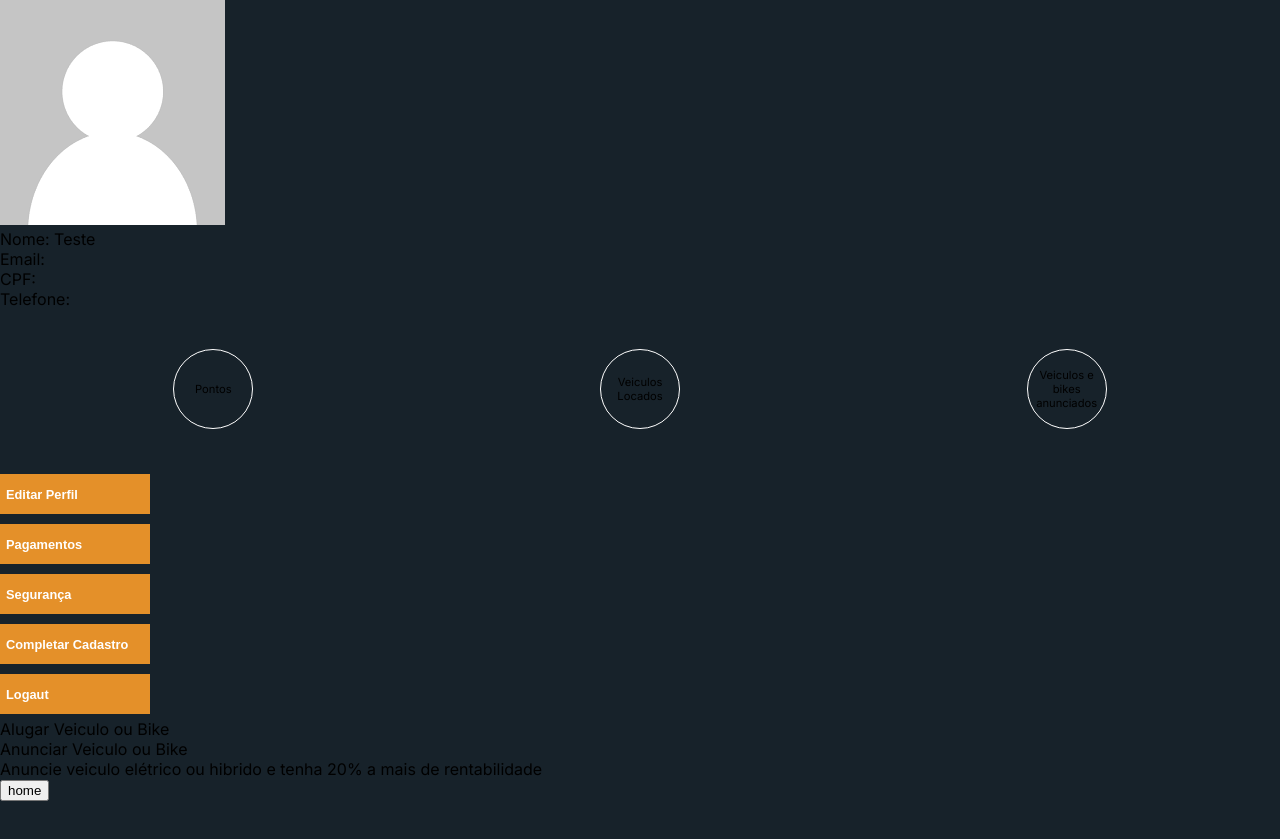
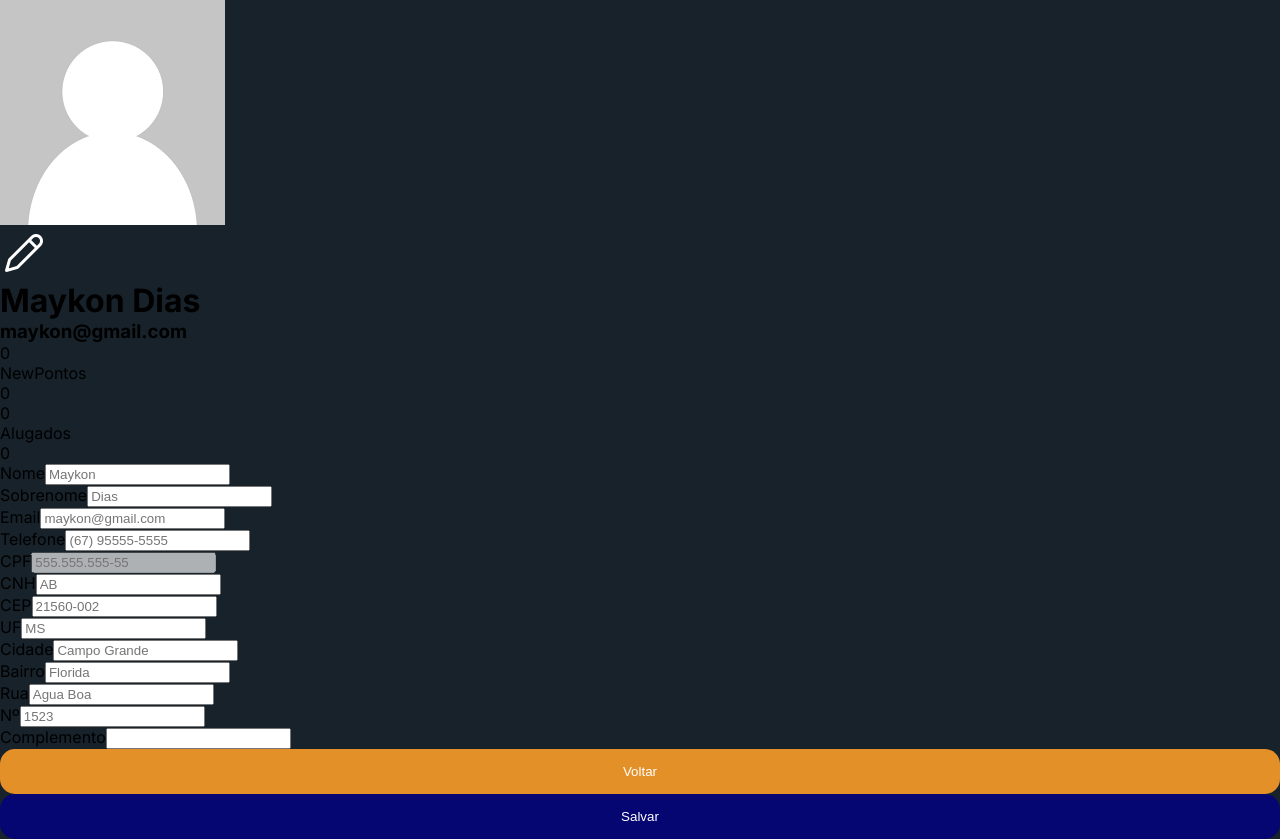
Before and after one commit to sergioothoniel/provi_hack, a React (Create React App) app: page /perfil in a window 1280 px wide. Before the commit the page ends 801 px from the top, so only its background shows below. Built offline with nearby package versions, Linux system fonts and the light colour scheme.

Commit message:
feat: Criação Page Perfil

```diff
--- a/src/components/Input/index.jsx
+++ b/src/components/Input/index.jsx
@@ -1,14 +1,33 @@
-import { InputBox } from "./styles"
+import { InputPerfil } from "../../pages/Perfil/style";
+import { InputBox } from "./styles";
 
-const Input = ({children, type, register, name, error, ...rest}) =>{
+const Input = ({ children, type, register, name, error, ...rest }) => {
+  return (
+    <InputBox>
+      <label>
+        {children} {!!error && <span>{"   -   " + error}</span>}
+      </label>
+      <input type={type} {...register(name)} {...rest} />
+    </InputBox>
+  );
+};
 
-    return(
-        <InputBox>
-            <label>{children} {!!error && <span>{"   -   "+error}</span>}</label>
-            <input type={type} {...register(name)} {...rest}/>
-        </InputBox>
+export default Input;
 
-    )
-}
-
-export default Input
+export const InputPerfilBox = ({ children, label, disabled }) => {
+  return (
+    <>
+      {disabled ? (
+        <InputPerfil>
+          <label>{label}</label>
+          <input disabled placeholder={children} />
+        </InputPerfil>
+      ) : (
+        <InputPerfil>
+          <label>{label}</label>
+          <input placeholder={children} />
+        </InputPerfil>
+      )}
+    </>
+  );
+};
--- a/src/components/Input/styles.js
+++ b/src/components/Input/styles.js
@@ -6,15 +6,14 @@ display: flex;
   flex-direction: column;
   align-items: flex-start;
 
-
-input{
+  input {
     width: 100%;
     height: 40px;
     background-color: initial;
     border: none;
     border-bottom: 1px solid #2f1a76;
     margin-top: 10px;
-    color: #FFFFFF;
+    color: #ffffff;
     font-size: initial;
   }
 
@@ -23,8 +22,7 @@ box-shadow: 0 0 0 0;
     outline: 0;
   }
 
-span{
+  span {
     color: red;
   }
-
-`
+`;
--- a/src/models/menu/index.jsx
+++ b/src/models/menu/index.jsx
@@ -5,7 +5,7 @@ import {
   ConteInfo,
   ConteMenu,
   ConteMenuGeral,
-  Divisao,
+  DivisaoMenu,
 } from "./style";
 
 import home from "../../img/home.png";
@@ -39,7 +39,7 @@ export const Menu = ({ click }) => {
           <h1>Maykon Dias</h1>
           <h3>maykon@gmail.com</h3>
         </ConteInfo>
-        <Divisao></Divisao>
+        <DivisaoMenu />
         <ConteBtns>
           <BtnsHome>
             <img src={home} />
--- a/src/models/menu/style.js
+++ b/src/models/menu/style.js
@@ -60,7 +60,7 @@ export const ConteInfo = styled.div`
   }
 `;
 
-export const Divisao = styled.div`
+export const DivisaoMenu = styled.div`
   @media (min-width: 320px) and (max-width: 500px) {
     width: 100%;
     height: 3px;
--- a/src/pages/Perfil/index.jsx
+++ b/src/pages/Perfil/index.jsx
@@ -1,14 +1,29 @@
-import { ButtonContainer } from "../../components/Button/styles";
 import {
   ContainerInfo,
   ContainerPerfil,
-  ConteBtns,
-  ConteInfoExtra,
+  ConteBtn,
+  ConteInfoStatic,
+  ContePoints,
+  ConteStaticInfo,
+  ConteStatistic,
+  ContValor,
+  DivisaoPerfil,
   ImgInfo,
-  InfoDados,
 } from "./style";
 
+import editar from "../../img/editar.png";
+import { useForm } from "react-hook-form";
+import Input, { InputPerfilBox } from "../../components/Input";
+import Button from "../../components/Button";
+import { useHistory } from "react-router-dom/cjs/react-router-dom.min";
+
 export const Perfil = () => {
+  const history = useHistory();
+
+  const BtnVoltar = () => {
+    history.push("/");
+  };
+
   return (
     <ContainerPerfil>
       <ContainerInfo>
@@ -18,38 +33,61 @@ export const Perfil = () => {
             alt="user"
           />
         </ImgInfo>
-        <InfoDados>
-          <p>Nome: Teste</p>
-          <p>Email:</p>
-          <p>CPF:</p>
-          <p>Telefone:</p>
-        </InfoDados>
+        <span>
+          <img src={editar} alt="" />
+        </span>
+        <h1>Maykon Dias</h1>
+        <h3>maykon@gmail.com</h3>
       </ContainerInfo>
-      <ConteInfoExtra>
-        <div>Pontos</div>
-        <div>Veiculos Locados</div>
-        <div>Veiculos e bikes anunciados</div>
-      </ConteInfoExtra>
-      <ConteBtns>
-        <button>Editar Perfil</button>
-        <button>Pagamentos</button>
-        <button>Segurança</button>
-        <button>Completar Cadastro</button>
-        <button>Logaut</button>
-      </ConteBtns>
-      <div>
-        <div>Alugar Veiculo ou Bike</div>
-        <div>Anunciar Veiculo ou Bike</div>
-      </div>
-      <div>
-        <div>
-          Anuncie veiculo elétrico ou hibrido e tenha 20% a mais de
-          rentabilidade
-        </div>
-      </div>
-      <div>
-        <button>home</button>
-      </div>
+      <DivisaoPerfil />
+
+      <ConteInfoStatic>
+        <ConteStatistic>
+          <ConteStaticInfo>
+            <ContePoints>
+              <p>0</p>
+              <div></div>
+              <span>NewPontos</span>
+            </ContePoints>
+          </ConteStaticInfo>
+          <ContValor>
+            <span>0</span>
+          </ContValor>
+        </ConteStatistic>
+        <ConteStatistic>
+          <ConteStaticInfo>
+            <ContePoints>
+              <p>0</p>
+              <div></div>
+              <span>Alugados</span>
+            </ContePoints>
+          </ConteStaticInfo>
+          <ContValor>
+            <span>0</span>
+          </ContValor>
+        </ConteStatistic>
+      </ConteInfoStatic>
+
+      <DivisaoPerfil />
+      <InputPerfilBox label="Nome">Maykon</InputPerfilBox>
+      <InputPerfilBox label="Sobrenome">Dias</InputPerfilBox>
+      <InputPerfilBox label="Email">maykon@gmail.com</InputPerfilBox>
+      <InputPerfilBox label="Telefone">(67) 95555-5555</InputPerfilBox>
+      <InputPerfilBox disabled="disabled" label="CPF">
+        555.555.555-55
+      </InputPerfilBox>
+      <InputPerfilBox label="CNH">AB</InputPerfilBox>
+      <InputPerfilBox label="CEP">21560-002</InputPerfilBox>
+      <InputPerfilBox label="UF">MS</InputPerfilBox>
+      <InputPerfilBox label="Cidade">Campo Grande</InputPerfilBox>
+      <InputPerfilBox label="Bairro">Florida</InputPerfilBox>
+      <InputPerfilBox label="Rua">Agua Boa</InputPerfilBox>
+      <InputPerfilBox label="Nº">1523</InputPerfilBox>
+      <InputPerfilBox label="Complemento"></InputPerfilBox>
+      <ConteBtn>
+        <Button click={BtnVoltar}>Voltar</Button>
+        <Button colorSchema="true">Salvar</Button>
+      </ConteBtn>
     </ContainerPerfil>
   );
 };
--- a/src/pages/Perfil/style.js
+++ b/src/pages/Perfil/style.js
@@ -18,6 +18,39 @@ export const ContainerInfo = styled.div`
     width: 100%;
     padding: 10px 0;
     box-sizing: border-box;
+
+    h1 {
+      margin-top: -20px;
+      color: white;
+      font-size: 1.2em;
+    }
+
+    h3 {
+      margin-top: 10px;
+      color: #9ea3a9;
+      font-size: 0.8em;
+      font-weight: 500;
+    }
+
+    span {
+      display: flex;
+      align-items: center;
+      justify-content: center;
+      width: 40px;
+      height: 40px;
+      background-color: #cc6b1f;
+      border-radius: 50%;
+      padding: 5px;
+      position: relative;
+      top: -40px;
+      right: -35px;
+      box-sizing: border-box;
+    }
+
+    span img {
+      width: 24px;
+      height: 24px;
+    }
   }
 `;
 
@@ -25,9 +58,9 @@ export const ImgInfo = styled.div`
   @media (min-width: 320px) and (max-width: 500px) {
     display: flex;
     width: 100px;
-    border: 2px solid white;
     border-radius: 50%;
-    margin-bottom: 20px;
+    border: 2px solid #c4671d;
+    padding: 3px;
     img {
       border-radius: 50%;
       width: 100%;
@@ -36,54 +69,126 @@ export const ImgInfo = styled.div`
   }
 `;
 
-export const InfoDados = styled.div`
+export const DivisaoPerfil = styled.div`
   @media (min-width: 320px) and (max-width: 500px) {
     width: 100%;
+    height: 3px;
+    background-color: #0f2154;
+    margin: 20px 0;
+  }
+`;
+
+export const ConteInfoStatic = styled.div`
+  @media (min-width: 320px) and (max-width: 500px) {
+    width: 100%;
+    display: flex;
+    justify-content: space-around;
+  }
+`;
+
+export const ConteStatistic = styled.div`
+  @media (min-width: 320px) and (max-width: 500px) {
+    display: flex;
+    flex-direction: column;
+    align-items: center;
+    justify-content: center;
+    border-radius: 50%;
+    color: white;
     box-sizing: border-box;
-    padding: 0 50px;
+  }
+`;
 
+export const ConteStaticInfo = styled.div`
+  @media (min-width: 320px) and (max-width: 500px) {
+    display: flex;
+    align-items: center;
+    width: 100px;
+    height: 100px;
+    border-radius: 50%;
+    border: 2px solid #c4671d;
+    box-sizing: border-box;
+    padding: 5px;
+  }
+`;
+
+export const ContePoints = styled.div`
+  @media (min-width: 320px) and (max-width: 500px) {
+    display: flex;
+    flex-direction: column;
+    align-items: center;
+    justify-content: flex-start;
+    width: 100%;
+    height: 100%;
+    border-radius: 50%;
+    box-sizing: border-box;
+    background: linear-gradient(#102035, #42439a, #102035);
     p {
-      font-size: 0.8em;
-      margin: 8px 0px;
+      margin: 5px 0 0 0;
+      font-size: 2em;
+    }
+    span {
+      text-align: center;
+      margin: 1px 0;
+      font-size: 0.7em;
+    }
+    > div {
+      margin: 3px 0;
+      background-color: white;
+      width: 25%;
+      height: 1px;
     }
   }
 `;
 
-export const ConteInfoExtra = styled.div`
-  width: 100%;
-  display: flex;
-  justify-content: space-around;
-  box-sizing: border-box;
-  margin: 40px 0;
-  > div {
+export const ContValor = styled.div`
+  @media (min-width: 320px) and (max-width: 500px) {
     display: flex;
-    width: 80px;
-    height: 80px;
-    border: 1px solid white;
-    border-radius: 50%;
-    font-size: 0.7em;
-    box-sizing: border-box;
-    text-align: center;
     align-items: center;
     justify-content: center;
+    position: relative;
+    top: -17px;
+    width: 30px;
+    height: 30px;
+    border-radius: 50%;
+    background-color: rgb(61, 61, 64, 0.9);
+    font-weight: 200;
   }
 `;
 
-export const ConteBtns = styled.div`
-  width: 100%;
-  display: flex;
-  flex-direction: column;
-  align-items: flex-start;
-
-  button {
-    width: 150px;
-    height: 40px;
-    text-align: left;
-    margin: 5px 0;
-    font-size: 0.8em;
-    font-weight: 700;
-    background-color: #e49029;
-    border: none;
-    color: white;
+export const InputPerfil = styled.div`
+  @media (min-width: 320px) and (max-width: 500px) {
+    width: 100%;
+    display: flex;
+    flex-direction: column;
+    margin: 8px 0;
+    label {
+      color: white;
+    }
+    input {
+      height: 30px;
+      background-color: transparent;
+      border: 1px solid white;
+      border-top: 0;
+      border-left: 0;
+      border-right: 0;
+      padding: 5px 10px 0px 10px;
+      font-size: 1em;
+      margin-top: 5px;
+    }
+    :nth-child(1) {
+      margin-top: 0;
+    }
   }
 `;
+
+export const ConteBtn = styled.div`
+  @media (min-width: 320px) and (max-width: 500px) {
+    width: 100%;
+    display: flex;
+    justify-content: space-around;
+    margin-top: 30px;
+    button {
+      width: 100px;
+    }
+  }
+`;
```
Also changed, not shown: src/components/Button/styles.js (+3 -4 lines), src/img/editar.png (added). Lines whose indentation alone changed are shown as unchanged.
